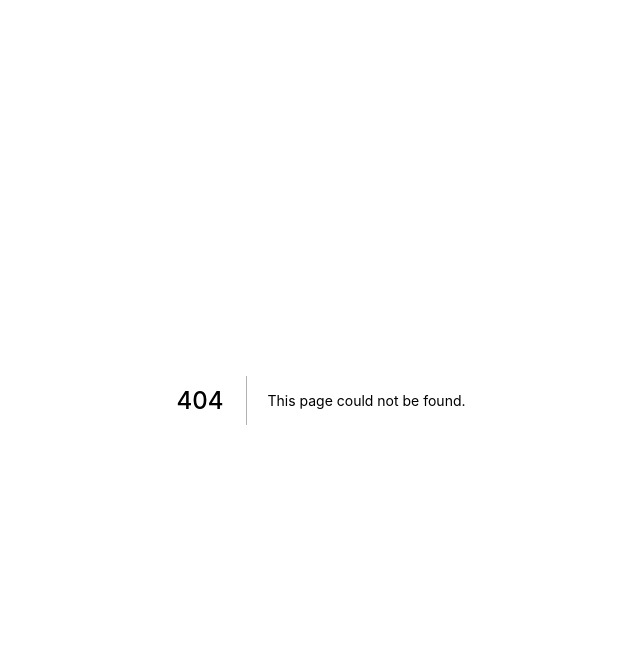
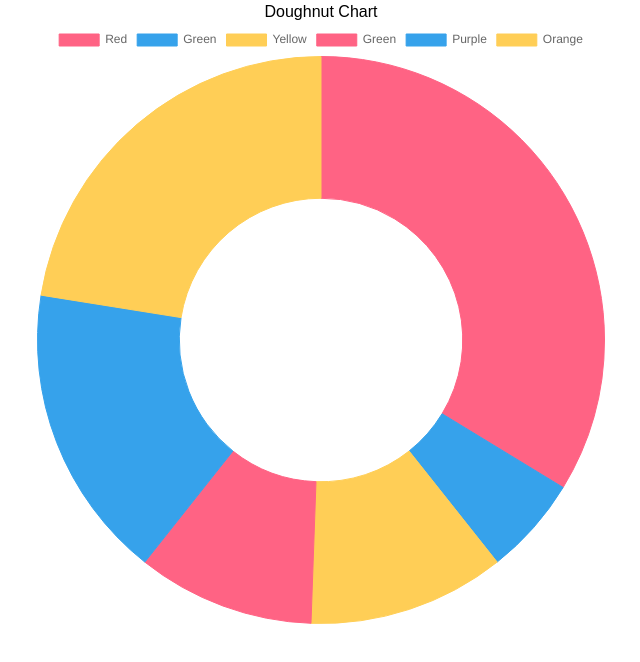
Before and after one commit to jainChetan81/examples, a Next.js app: page /react-charts in a window 1280 px wide. Before the commit this address had no page. Shown: the top 662 px of the page, without its empty margins (319-959 px from the left). Built offline with nearby package versions, Linux system fonts and the light colour scheme.

Commit message:
react-charts example

```diff
--- a/package.json
+++ b/package.json
@@ -15,10 +15,12 @@
 		"@fortawesome/react-fontawesome": "^0.1.18",
 		"@reduxjs/toolkit": "^1.8.0",
 		"animate.css": "^4.1.1",
+		"chart.js": "^3.1.0",
 		"gsap-trial": "^3.10.3",
 		"loaders.css": "^0.1.2",
 		"next": "12.0.7",
 		"react": "17.0.2",
+		"react-chartjs-2": "^4.1.0",
 		"react-dom": "17.0.2",
 		"react-icons": "^4.3.1",
 		"react-leaflet": "^3.2.5",
--- a/pages/index.tsx
+++ b/pages/index.tsx
@@ -36,6 +36,11 @@ const Home: NextPage = () => {
 				<li>
 					<Link href="/loader">
 						<a>Page Loader</a>
+					</Link>
+				</li>
+				<li>
+					<Link href="/react-charts">
+						<a>Example for React Charts</a>
 					</Link>
 				</li>
 				<li>
--- /dev/null
+++ b/pages/react-charts.tsx
@@ -0,0 +1,29 @@
+import { Doughnut } from "react-chartjs-2";
+import { Layout } from "../components";
+import "chart.js/auto";
+
+const data = {
+	labels: ["Red", "Green", "Yellow", "Green", "Purple", "Orange"],
+	datasets: [
+		{
+			data: [300, 50, 100, 90, 150, 200],
+			backgroundColor: ["#FF6384", "#36A2EB", "#FFCE56", "#FF6384", "#36A2EB", "#FFCE56"],
+			hoverBackgroundColor: ["#FF6384", "#36A2EB", "#FFCE56", "#FF6384", "#36A2EB", "#FFCE56"],
+			borderColor: ["#FF6384", "#36A2EB", "#FFCE56", "#FF6384", "#36A2EB", "#FFCE56"],
+			borderWidth: 1,
+		},
+	],
+};
+
+const reactCharts = () => {
+	return (
+		<Layout title="React Charts">
+			<h1 style={{ textAlign: "center" }}>Doughnut Chart</h1>
+			<div style={{ width: "600px", marginInline: "auto" }}>
+				<Doughnut data={data} />
+			</div>
+		</Layout>
+	);
+};
+
+export default reactCharts;
```
Also changed, not shown: 1 other file (tests, documents, lock files or other folders).
